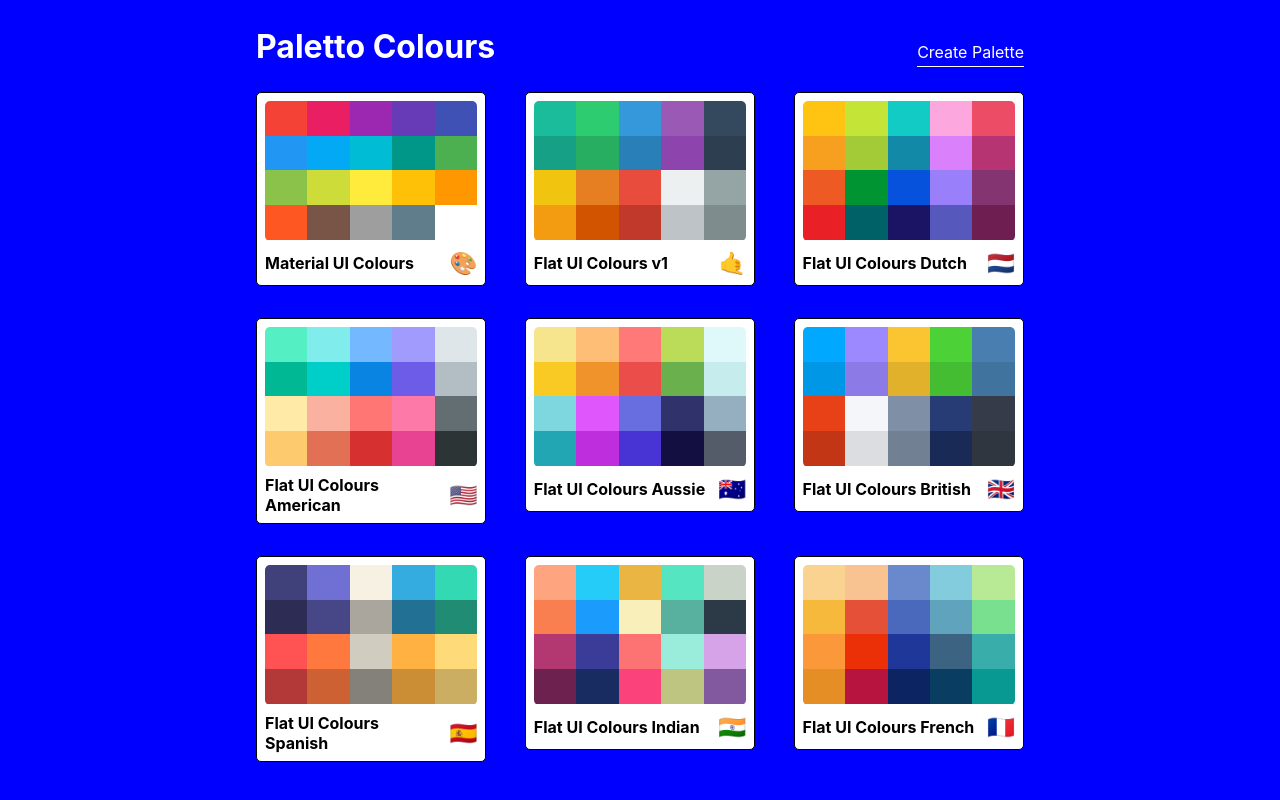
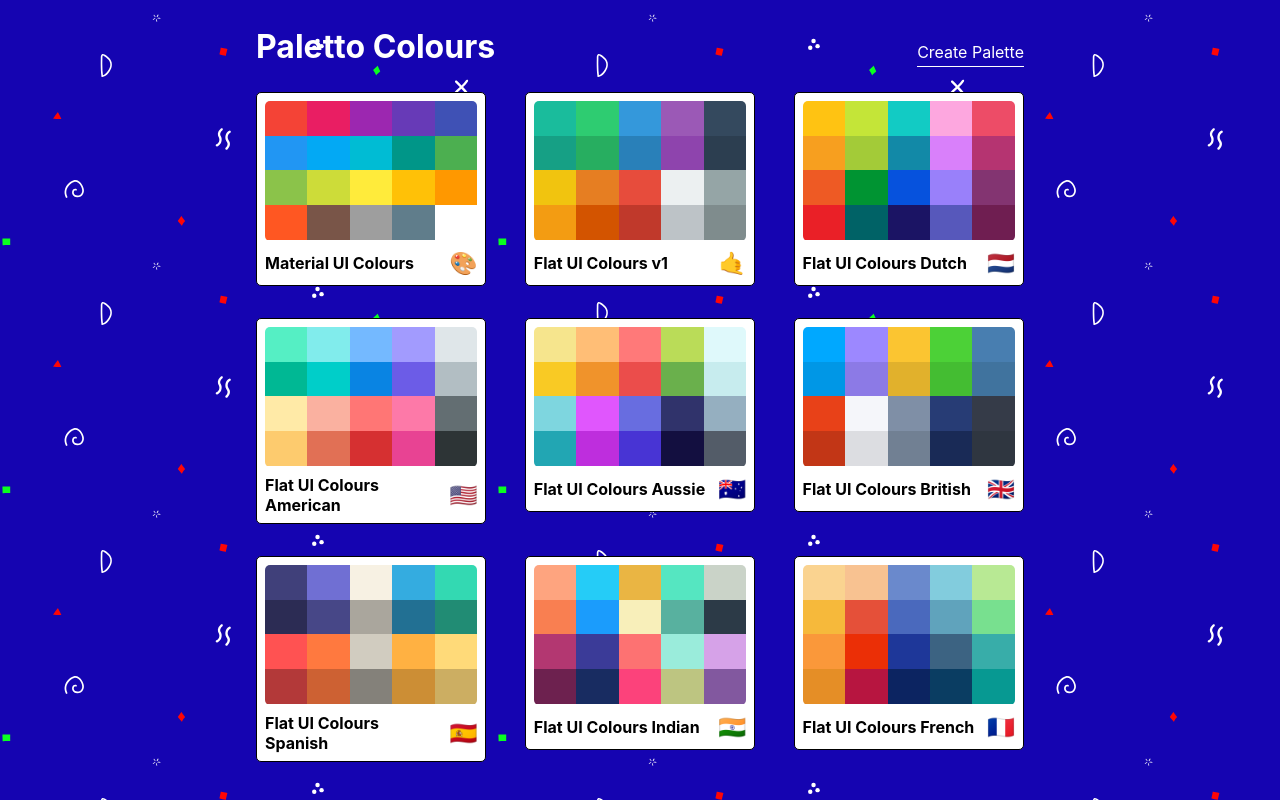
Before and after one commit to oybekabdulazizov/paletto, a React (Create React App) app: page / in a window 1280 px wide. Built offline with nearby package versions, Linux system fonts and the light colour scheme.

Commit message:
add bg to PaletteList and make some style tweaks

```diff
--- a/src/styles/PaletteListWithStyles.js
+++ b/src/styles/PaletteListWithStyles.js
@@ -1,15 +1,19 @@
 import styled from 'styled-components';
 
 import sizes from './sizes';
+import bg from '../images/bg.svg';
 
 export default styled('div')(() => ({
-  backgroundColor: 'blue',
-  height: '100vh',
+  backgroundColor: '#1504B1',
+  backgroundImage: `url(${bg})`,
+  backgroundAttachment: 'fixed',
+  minHeight: '100vh',
   display: 'flex',
   justifyContent: 'center',
   alignItems: 'flex-start',
   '& .container': {
     width: '50%',
+    marginBottom: '2em',
     display: 'flex',
     alignItems: 'flex-start',
     flexDirection: 'column',
```
Also changed, not shown: src/images/bg.svg (added).
